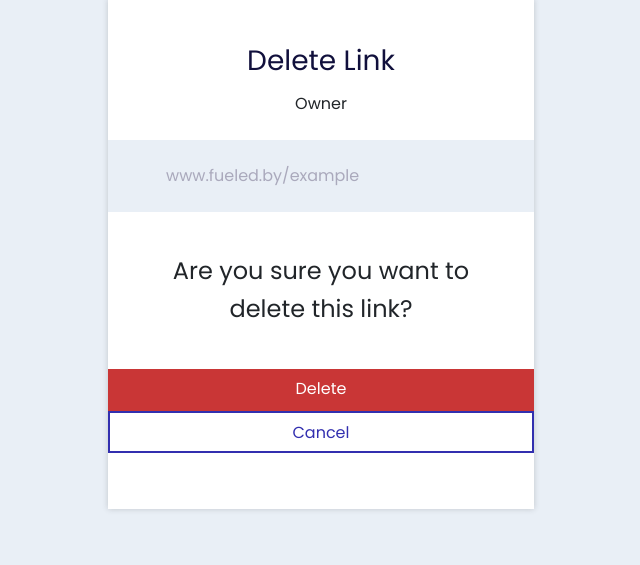
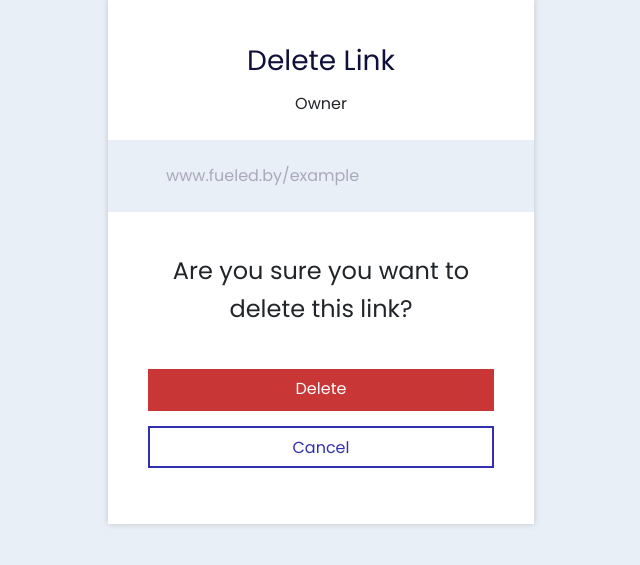
Before and after one commit to Applifting/link-shortener, a Python web app: template link_shortener/templates/delete.html in a window 1280 px wide. Shown: the part 105-670 px from the top of the page, without its empty margins (319-959 px from the left). Run offline with Jinja, Linux system fonts and the light colour scheme; the template is opened without the code that fills it: most values are stand-ins (such as "Sample title", 1, 10 or a date in 2020); some libraries are stand-ins or nearby versions.

Commit message:
fix delete

```diff
--- a/link_shortener/templates/delete.html
+++ b/link_shortener/templates/delete.html
@@ -7,11 +7,13 @@
   <div class="ownerOfLinkContainer">Owner</div>
   <div id="fueled">www.fueled.by/example <span id="copycat"></span></div>
   <div id="deleteQ">Are you sure you want to <br />delete this link?</div>
+  <div class="container__submit">
     <a class="aTag" href="/delete/{{ link_id }}"
       ><div class="formInput" id="deleteBtn">Delete</div></a
     >
     <a class="aTag" href="/links/all">
       <div class="formInput" id="cancelBtn">Cancel</div></a
     >
+  </div>
 </form>
 {% endblock %}
--- a/static/css/delete.css
+++ b/static/css/delete.css
@@ -3,6 +3,7 @@
   color: var(--white);
   border: none;
   display: flex;
+  margin-bottom: 15px;
   justify-content: center;
 }
 #cancelBtn {
```
Lines whose indentation alone changed are shown as unchanged.
